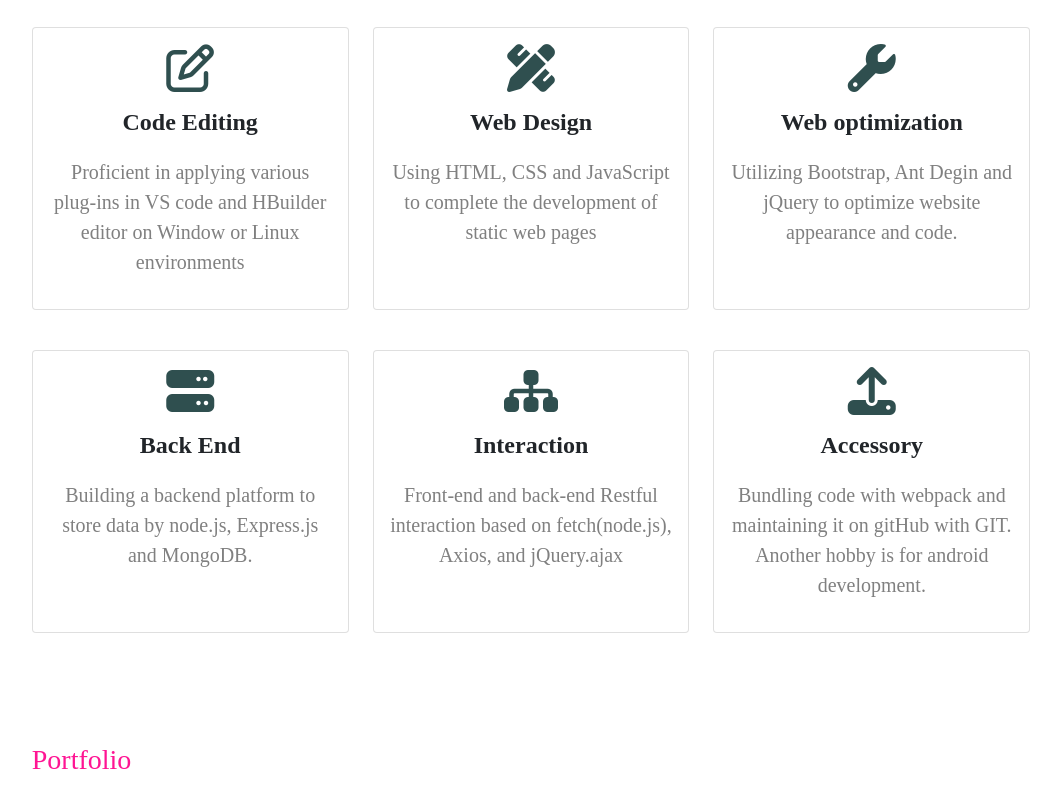
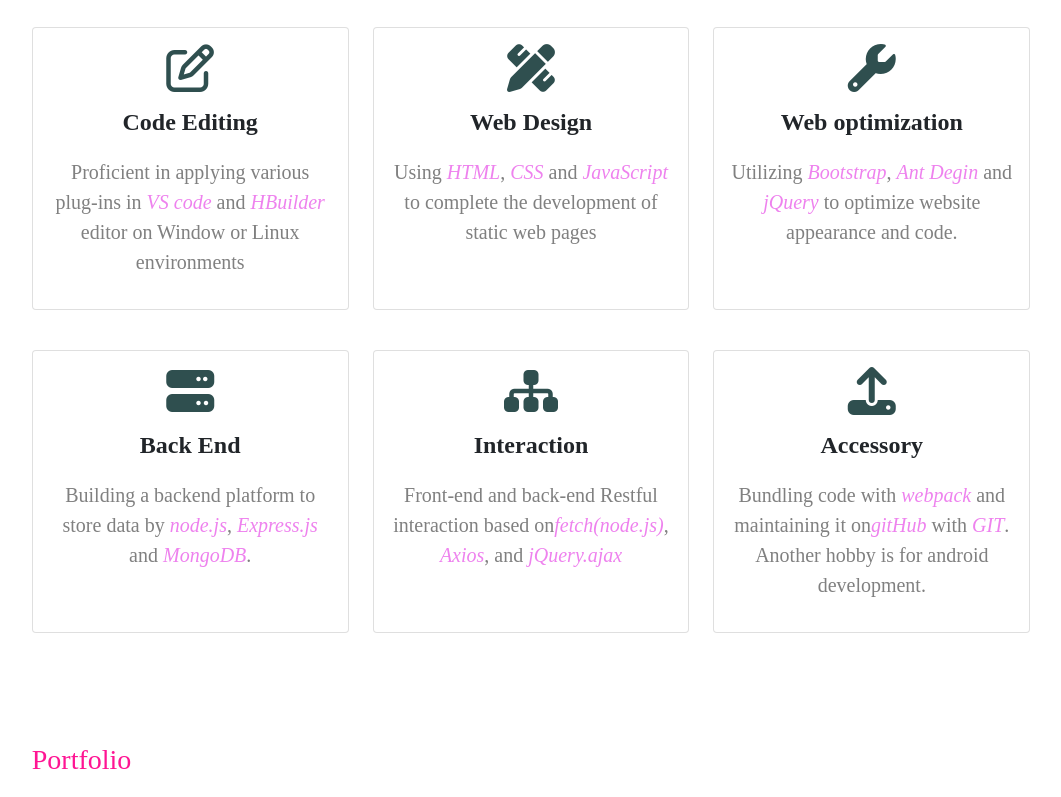
Before and after one commit to ChuanqiZHOU/HomepageUpdated, a React (Create React App) app: page / in a window 1280 px wide. Shown: the part 1029-1826 px from the top of the page, without its empty margins (109-1170 px from the left). Built offline with nearby package versions, Linux system fonts and the light colour scheme; a web font is replaced by a local one.

Commit message:
update for homepage

```diff
--- a/src/pages/Home/About/index.js
+++ b/src/pages/Home/About/index.js
@@ -60,9 +60,9 @@
               </p>
 
 
-              <a href="/favicon.ico" download>
+              {/* <a href="/favicon.ico" download>
                 <button className={styles.cvDownloadBtn}>CV DownLoad</button>
-              </a>
+              </a> */}
             </div>
             <div className={['col-md-12', styles.aboutRight].join(' ')}>
               <div className={styles.cardBottom}></div>
--- a/src/pages/Home/Skill/index.js
+++ b/src/pages/Home/Skill/index.js
@@ -29,8 +29,10 @@
                           Code Editing
                         </Card.Title>
                         <Card.Text className={styles.cardText}>
-                          Proficient in applying various plug-ins in VS code and
-                          HBuilder editor on Window or Linux environments
+                          Proficient in applying various plug-ins in{' '}
+                          <i className={styles.techs}>VS code</i> and
+                          <i className={styles.techs}> HBuilder</i> editor on
+                          Window or Linux environments
                         </Card.Text>
                       </Card.Body>
                     </Card>
@@ -48,8 +50,10 @@
                           Web Design
                         </Card.Title>
                         <Card.Text className={styles.cardText}>
-                          Using HTML, CSS and JavaScript to complete the
-                          development of static web pages
+                          Using <i className={styles.techs}>HTML</i>,{' '}
+                          <i className={styles.techs}>CSS</i> and{' '}
+                          <i className={styles.techs}>JavaScript</i> to complete
+                          the development of static web pages
                         </Card.Text>
                       </Card.Body>
                     </Card>
@@ -67,7 +71,7 @@
                           Web optimization
                         </Card.Title>
                         <Card.Text className={styles.cardText}>
-                          Utilizing Bootstrap, Ant Degin and jQuery to optimize
+                          Utilizing <i className={styles.techs}>Bootstrap</i>, <i className={styles.techs}>Ant Degin</i> and <i className={styles.techs}>jQuery</i> to optimize
                           website appearance and code.
                         </Card.Text>
                       </Card.Body>
@@ -86,8 +90,8 @@
                           Back End
                         </Card.Title>
                         <Card.Text className={styles.cardText}>
-                          Building a backend platform to store data by node.js,
-                          Express.js and MongoDB.
+                          Building a backend platform to store data by <i className={styles.techs}>node.js</i>,
+                          <i className={styles.techs}> Express.js</i> and <i className={styles.techs}>MongoDB</i>.
                         </Card.Text>
                       </Card.Body>
                     </Card>
@@ -107,7 +111,7 @@
                         </Card.Title>
                         <Card.Text className={styles.cardText}>
                           Front-end and back-end Restful interaction based on
-                          fetch(node.js), Axios, and jQuery.ajax
+                          <i className={styles.techs}>fetch(node.js)</i>, <i className={styles.techs}>Axios</i>, and <i className={styles.techs}>jQuery.ajax</i>
                         </Card.Text>
                       </Card.Body>
                     </Card>
@@ -125,8 +129,8 @@
                           Accessory
                         </Card.Title>
                         <Card.Text className={styles.cardText}>
-                          Bundling code with webpack and maintaining it on
-                          gitHub with GIT. Another hobby is for android
+                          Bundling code with <i className={styles.techs}>webpack</i> and maintaining it on
+                          <i className={styles.techs}>gitHub</i> with <i className={styles.techs}>GIT</i>. Another hobby is for android
                           development.
                         </Card.Text>
                       </Card.Body>
--- a/src/pages/Home/Skill/index.module.css
+++ b/src/pages/Home/Skill/index.module.css
@@ -63,3 +63,6 @@
   font-size: 1.25rem;
   color: gray;
 }
+.techs {
+  color: violet;
+}
--- a/src/pages/Home/Skill/index.module.less
+++ b/src/pages/Home/Skill/index.module.less
@@ -73,3 +73,7 @@
     font-size: 1.25rem;
     color: gray
 }
+
+.techs {
+    color: violet;
+}
```
